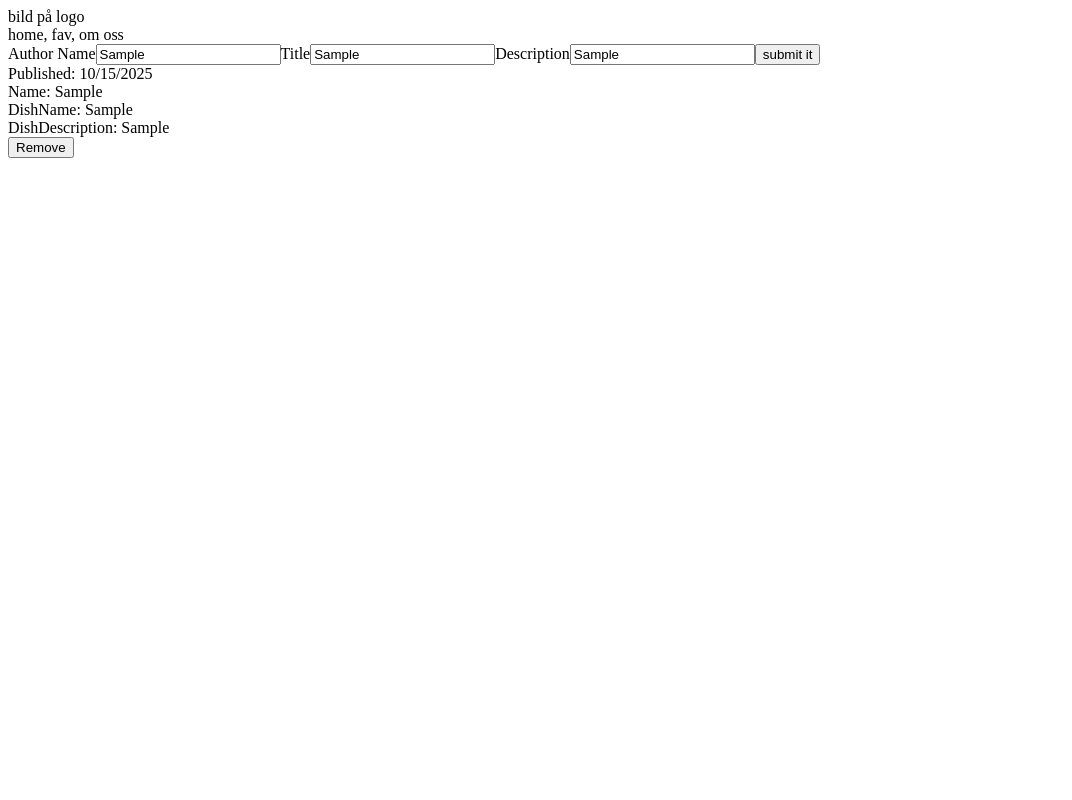
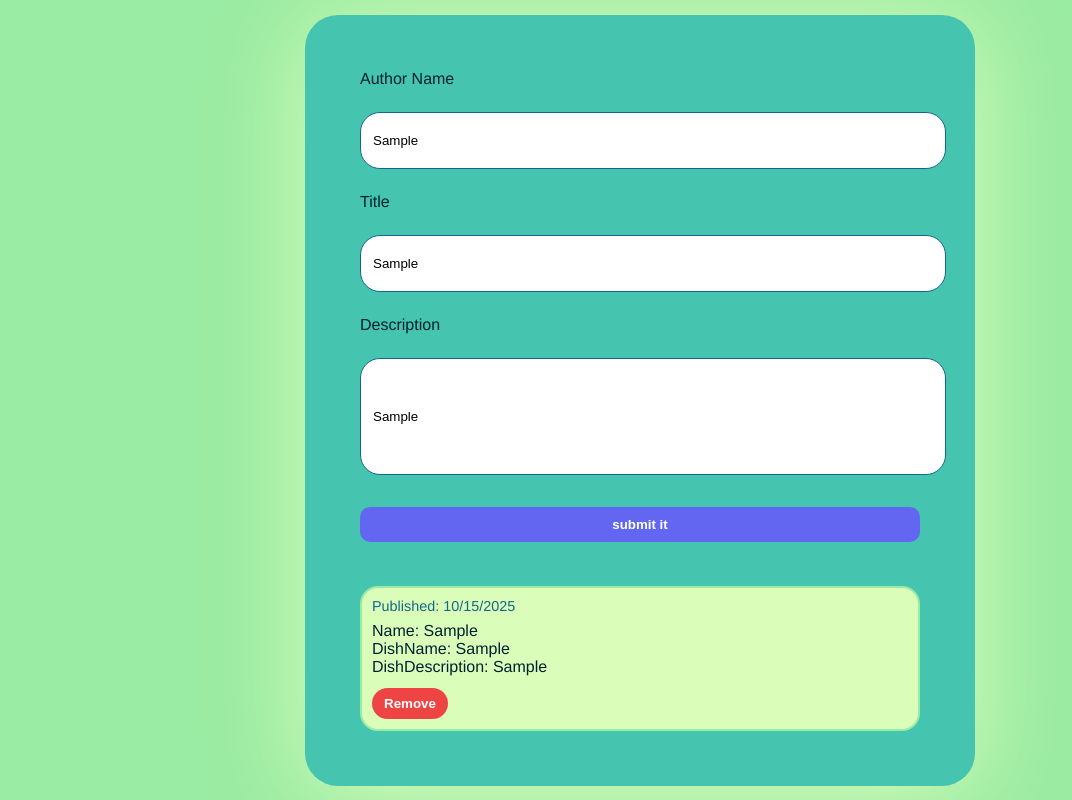
Before and after one commit to Taif-Helly/Dynamisk-Bloggplattform-Tender-Bites, a plain HTML site: page index.html in a window 1280 px wide. Both pictures are taken after typing "Sample", "Sample", "Sample" into the empty fields and a click on the button "submit it". Shown: the whole page, without its empty margins (0-1072 px from the left). Drawn offline with Linux system fonts and the light colour scheme.

Commit message:
lagt till css

```diff
--- a/apps.js
+++ b/apps.js
@@ -54,7 +54,7 @@ resultCont.appendChild(dateEl);
  // Lägg till data
 Object.entries(data).forEach(([key, val]) => {
   const container = document.createElement("div");
-  container.className= "result-container";
+  container.className= "result-item";
   container.textContent = `${key}: ${val}`;
   resultCont.appendChild(container);
 });
--- a/index.html
+++ b/index.html
@@ -6,17 +6,12 @@
     <meta name="viewport" content="width=device-width, initial-scale=1.0">
     <title>Document</title>
     <script type="module" src="apps.js" defer></script>
-    <link type="module" src="styles.css" defer>
-    </link>
+    <link href="styles.css" rel="stylesheet"> </link>
+
 </head>
 
 <body>
-    <img>bild på logo</img>
 
-    <nav> home, fav, om oss</nav>
-
-
-    </div>
 </body>
 
 <footer></footer>
--- a/styles.css
+++ b/styles.css
@@ -0,0 +1,104 @@
+/*  Bas: centrera hela sidan */
+html, body {
+  height: 100%;
+  margin: 0;
+}
+body {
+    display: flex;
+    align-items: center;
+    justify-content: center;
+    background:#9AEBA3;
+    font-family:'Franklin Gothic Medium', 'Arial Narrow', Arial, sans-serif;
+    color: #012030
+
+}
+
+/* Formulärbehållaren */
+.submit-spacen {
+  width: min(560px, 90vw);        /* responsiv maxbredd */
+  display: grid;
+  gap: 24px;                      /* avstånd mellan element */
+  padding: 55px;
+  background: #45C4B0;
+  border-radius: 33px;
+  box-shadow: 0 8px 100px #DAFDBA;
+}
+
+
+
+.submit-spacen input[type="text"] {
+  width: 100%;
+  padding: 20px 12px;
+  border: 1px solid #13678A;
+  border-radius: 20px;
+
+}
+
+/* Lägg till specifik hover för remove-knappen */
+.result-container .removeBtn:hover {
+    background: #c30613;
+    transform: scale(1.15);
+}
+/* focus funktionen, endast när man klickar i fälten */
+.submit-spacen input[type="text"]:focus {
+    outline: none;
+    transition: box-shadow .15s ease, border-color .15s ease;
+    border-color: #6366f1;
+    box-shadow: inset 1px 0px 12px 7px #DAFDBA;
+}
+
+
+/* Submit-knapp */
+.submit-spacen button {
+  margin-top: 8px;
+  padding: 10px 14px;
+  border: 0;
+  border-radius: 10px;
+  background: #6366f1;
+  color: #fff;
+  font-weight: 600;
+  cursor: pointer;
+  transition:box-shadow .5s ease;
+}
+/*knappen hoppar vid klick */
+.submit-spacen button:active {
+  transform: translateY(4px);
+}
+#DishDescription {
+  width: 100%;
+  padding: 50px 12px;
+  border: 1px solid #13678A;
+  border-radius: 20px;
+}
+
+/* Resultat-kortet som skapas efter submit */
+.result-container {
+  margin-top: 20px;
+    padding: 10px;
+    background: #DAFDBA;
+    border: 2px solid #9AEBA3;
+    border-radius: 18px;
+}
+
+
+/* Datumet överst  */
+.result-date {
+  font-size: 0.9rem;
+  color: #13678A;
+  margin-bottom: 8px;
+}
+
+/* Remove-knappen inne i resultat-kortet */
+.result-container .removeBtn {
+  margin-top: 12px;
+  padding: 8px 12px;
+  background: #ef4444;
+  color: #fff;
+  border: 0;
+  border-radius: 100px;
+  cursor: pointer;
+}
+
+#removeBtn :hover {
+
+}
```
